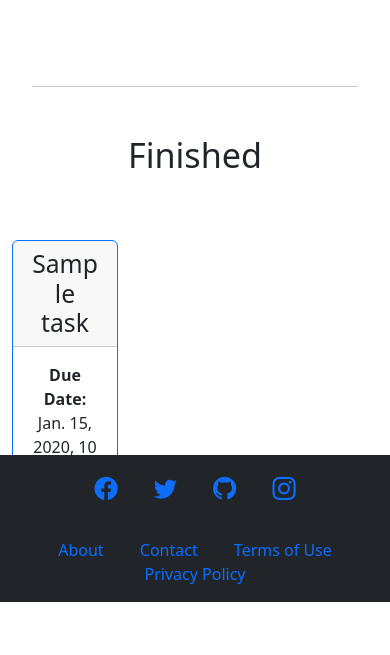
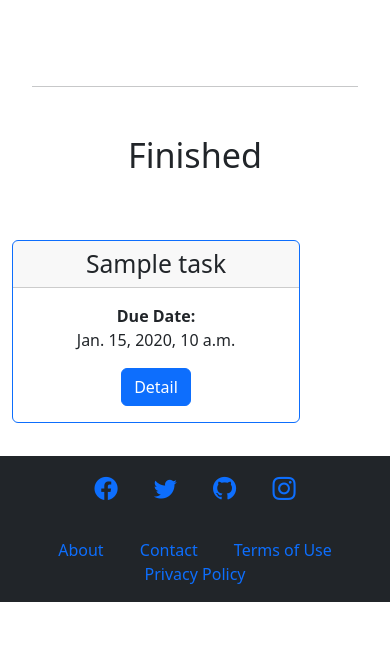
Before and after one commit to HosseinTahami/HW-98, a Django app: page /tasks/ in a window 390 px wide. Shown: the part 242-897 px from the top of the page. After the commit the page ends 844 px from the top, so only its background shows below. Run offline with Django 4.2, Linux system fonts and the light colour scheme; tables that the repository leaves empty hold one stand-in row (values such as "Sample post").

Commit message:
more responsive

```diff
--- a/HW15/TaskManager/template/category.html
+++ b/HW15/TaskManager/template/category.html
@@ -11,7 +11,7 @@
                 </div>
             </div>
         </div>-->
-        <div class="col-4 text-center ">
+        <div class="col-lg-4 col-md-6 col-sm-12 text-center ">
             <div class="card border-primary mt-3" style="max-width: 18rem;">
                 <h2 class="card-header">{{cat.name}}</h2>
                 <div class="card-body">
--- a/HW15/TaskManager/template/home.html
+++ b/HW15/TaskManager/template/home.html
@@ -3,7 +3,7 @@
 <div class="container mt-3">
     <div class="row">
         {% for task in tasks %}
-        <div class="col-4 text-center ">
+        <div class="col-lg-4 col-md-6 col-sm-12 text-center ">
             <div class="card border-primary mt-3" style="max-width: 18rem;">
                 <h2 class="card-header">{{task.title}}</h2>
                 <div class="card-body">
--- a/HW15/TaskManager/template/search_results.html
+++ b/HW15/TaskManager/template/search_results.html
@@ -4,7 +4,7 @@
 <div class="container mt-3">
     <div class="row">
         {% for result in results %}
-        <div class="col-4 text-center ">
+        <div class="col-lg-4 col-md-6 col-sm-12 text-center ">
             <div class="card border-primary mt-3" style="max-width: 18rem;">
                 <h2 class="card-header">{{result.title}}</h2>
                 <div class="card-body">
--- a/HW15/TaskManager/template/tasks.html
+++ b/HW15/TaskManager/template/tasks.html
@@ -8,8 +8,8 @@
 <br>
 <h2 class=" display-4 text-center"> OnGoing </h2>
 <br>
-<div class="container mt-3">
-    <div class="row">
+<div class="container mt-3 align-items-center">
+    <div class="row align-items-center">
         {% for task in tasks %}
         {% if task.status == 'O'%}
         <!--<div class="col-4 text-center ">
@@ -24,7 +24,7 @@
                 </div>
             </div>
         </div>-->
-        <div class="col-4 text-center ">
+        <div class="col-lg-4 col-md-6 col-sm-12 text-center">
             <div class="card border-primary mt-3" style="max-width: 18rem;">
                 <h2 class="card-header">{{task.title}}</h2>
                 <div class="card-body">
@@ -65,7 +65,7 @@
                 </div>
             </div>
         </div>-->
-        <div class="col-4 text-center ">
+        <div class="col-lg-4 col-md-6 col-sm-12 text-center ">
             <div class="card border-primary mt-3" style="max-width: 18rem;">
                 <h2 class="card-header">{{task.title}}</h2>
                 <div class="card-body">
```
